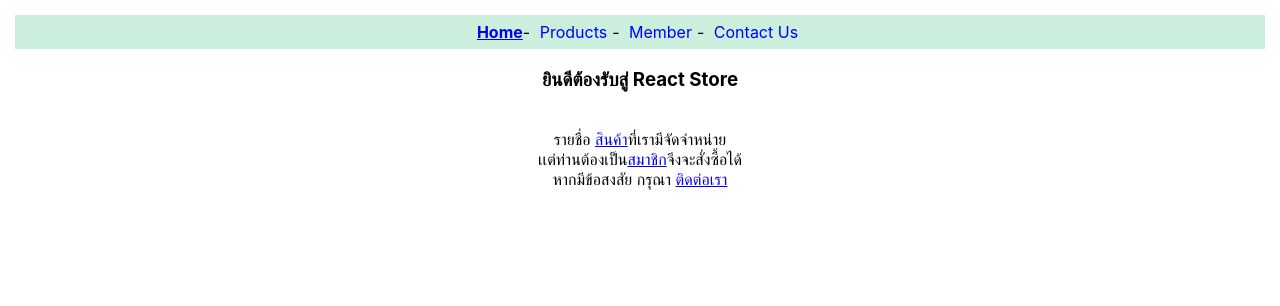
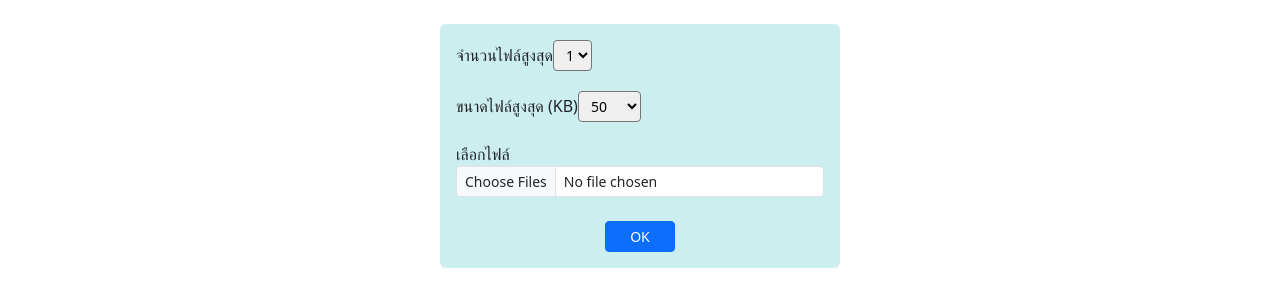
Before and after one commit to Kanonphatchada/app1, a React (Create React App) app: page / in a window 1280 px wide. Shown: the top 306 px of the page. Built offline with nearby package versions, Linux system fonts and the light colour scheme.

Commit message:
form-select-file.js
form-select-file.js

```diff
--- a/package.json
+++ b/package.json
@@ -6,6 +6,7 @@
     "@testing-library/jest-dom": "^5.17.0",
     "@testing-library/react": "^13.4.0",
     "@testing-library/user-event": "^13.5.0",
+    "bootstrap": "^5.3.3",
     "react": "^18.3.1",
     "react-dom": "^18.3.1",
     "react-router-dom": "^6.26.2",
--- a/src/App.js
+++ b/src/App.js
@@ -1,11 +1,6 @@
 import React from "react"
-import Router3 from "./router3"
-function App() {
-  return (
-    <>
-      <Router3 />
+import FromSelectFile from "./form-select-file"
 
-    </>
-  )
+export default function App() {
+  return <FromSelectFile/>
 }
-export default App
--- /dev/null
+++ b/src/form-select-file.js
@@ -0,0 +1,69 @@
+import React from "react";
+
+export default function FromSelectFile() {
+    const inputFile = React.useRef()
+    const selectMaxNumFiles = React.useRef()
+    const selectMaxSize = React.useRef()
+
+    let maxNumfiles = [1,2,3,4,5]
+    let maxSize = [50,100,200,500,1000]
+
+    //เมื่อคลิกปุ่ม ให้นำค่าจาก select ทั้งสองมาเป็นเงื่อนไขตรวจสอบไฟล์
+    const onClickButton = () => {
+        let maxNumfiles =selectMaxNumFiles.current.value
+        let maxSize = selectMaxSize.current.value
+    //ตรวจสอบจำนวนไฟล์
+    if (inputFile.current.files.length> maxNumfiles){
+        alert(`เลือกได้ไม่เกิน ${maxNumfiles} ไฟล์`)
+        return
+    }
+    //ตรวจสอบขนาดของแต่ล่ะไฟล์
+    for (let f of inputFile.current.files) {
+        if(f.size > maxSize * 1000) {
+            alert(`ขนาดของแต่ล่ะไฟล์ต้องไม่เกิน ${maxSize} KB`)
+            return
+        }
+    }
+    alert('Files OK')
+    }
+return (
+    <div className = "mt-4 mx-auto p-3 rounded"
+    style={{width:'400px',background:'#cee'}}>
+        <form>
+            <div className ="form-group mb-3">
+                <label htmlFor="maxNumFiles" className="form-label">จำนวนไฟล์สูงสุด</label>
+                <select id ="maxNumFiles" className="form-selest form-select-sm" ref={selectMaxNumFiles}>
+                    {
+                        maxNumfiles.map(i => {
+                            return <option value = {i}>{i}</option>
+                        })
+                    }
+                </select>
+
+            </div>
+            <div className="form-group mb-3">
+                <label htmlFor="maxFileSize" className="form-label">ขนาดไฟล์สูงสุด (KB)</label>
+                <select id="maxFileSize" className="form-select-sm" ref={selectMaxSize}>
+                    {
+                        maxSize.map (i => {
+                            return <option value={i}>{i}</option>
+                        })
+                    }
+                </select>
+            </div>
+
+            <div className="from-group mb-3">
+                <label htmlFor="file" className="form-lable">เลือกไฟล์</label>
+                <input type="file" id="file" accept="image/*"
+                    className="form-control form-control-sm" ref={inputFile} multiple/>
+            </div>
+
+            <div className="text-center mt-4">
+                <button type="button" className="btn btn-sm btn-primary px-4"
+                    onClick={onClickButton}>OK
+                </button>
+            </div>
+        </form>
+    </div>
+)
+}
--- a/src/index.js
+++ b/src/index.js
@@ -3,6 +3,8 @@
 import './index.css';
 import App from './App';
 import reportWebVitals from './reportWebVitals';
+import 'bootstrap/dist/css/bootstrap.min.css'
+import 'bootstrap/dist/js/bootstrap.bundle.min.js'
 
 const root = ReactDOM.createRoot(document.getElementById('root'));
 root.render(
```
Also changed, not shown: 1 other file (tests, documents, lock files or other folders).
